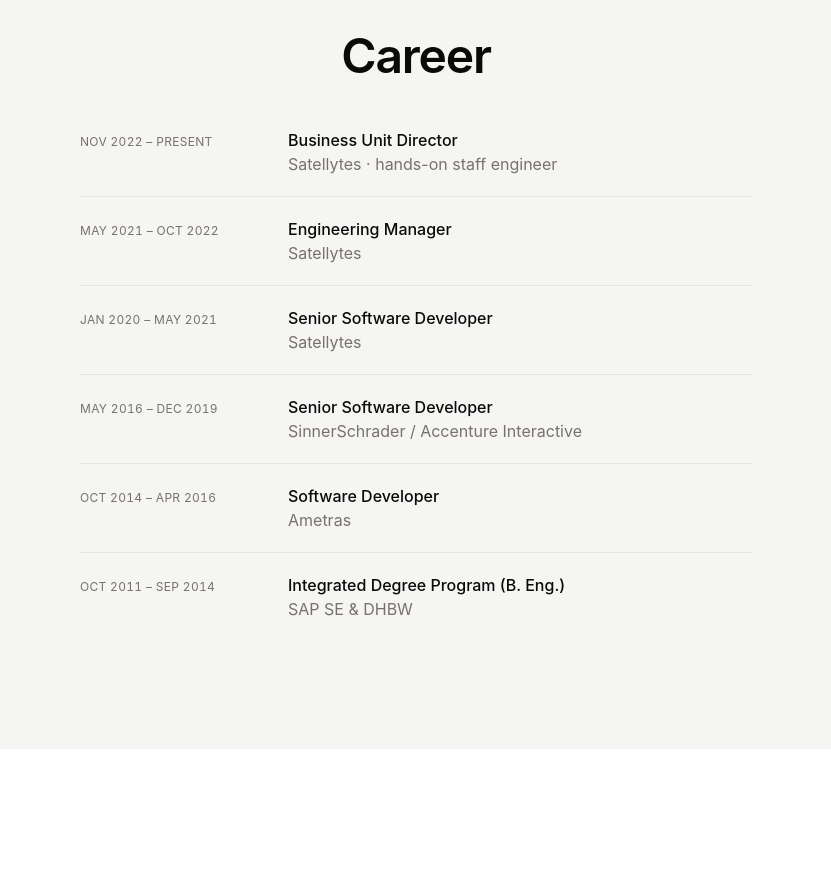
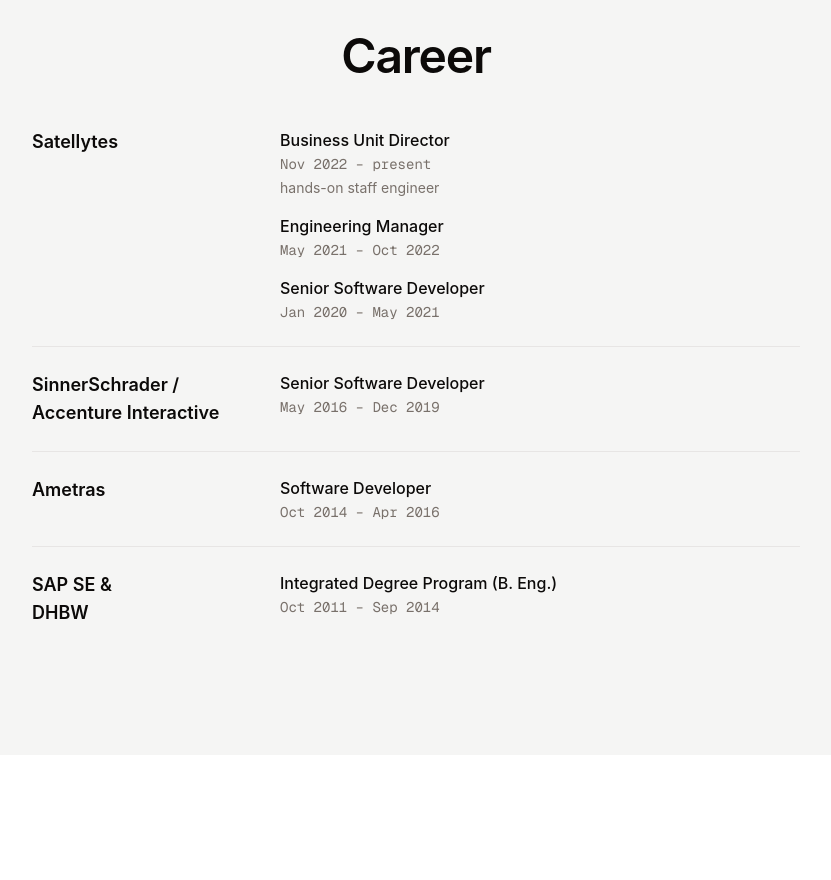
Before and after one commit to feedm3/dietenberger.me, a Next.js app: page / in a window 1280 px wide. Shown: the part 2320-3200 px from the top of the page, without its empty margins (224-1055 px from the left). Built offline with nearby package versions, Linux system fonts and the light colour scheme; no server answers.

Commit message:
refactor(CareerSection): group roles by company and improve layout readability
Consolidate consecutive roles under the same company, enhance visual hierarchy with a grid-based layout, and introduce utility components for date ranges and company names.

```diff
--- a/src/components/career-section.tsx
+++ b/src/components/career-section.tsx
@@ -4,6 +4,13 @@
   title: string;
   company: string;
   descriptor?: string;
+  start: string;
+  end?: string;
+}
+
+interface CareerGroup {
+  company: string;
+  entries: CareerEntry[];
   start: string;
   end?: string;
 }
@@ -51,10 +58,55 @@
   b.start.localeCompare(a.start),
 );
 
-function companyLabel(entry: CareerEntry): string {
-  return entry.descriptor
-    ? `${entry.company} · ${entry.descriptor}`
-    : entry.company;
+// Group consecutive roles at the same company (entries are sorted start desc,
+// so the first entry in a group is the most recent). The group spans from the
+// earliest role's start to the most recent role's end.
+const groups: CareerGroup[] = sortedEntries.reduce<CareerGroup[]>(
+  (acc, entry) => {
+    const last = acc[acc.length - 1];
+    if (last && last.company === entry.company) {
+      last.entries.push(entry);
+      last.start = entry.start;
+    } else {
+      acc.push({
+        company: entry.company,
+        entries: [entry],
+        start: entry.start,
+        end: entry.end,
+      });
+    }
+    return acc;
+  },
+  [],
+);
+
+const mono = 'font-[family-name:var(--font-geist-mono)]';
+
+function DateRange({ start, end }: { start: string; end?: string }) {
+  return (
+    <>
+      <time dateTime={start}>{formatMonth(start)}</time>
+      {' – '}
+      {end ? <time dateTime={end}>{formatMonth(end)}</time> : 'present'}
+    </>
+  );
+}
+
+// Break a two-part company name after its "/" or "&" separator so the second
+// organization sits on its own line (e.g. "SinnerSchrader / Accenture
+// Interactive", "SAP SE & DHBW").
+function CompanyName({ name }: { name: string }) {
+  const match = name.match(/^(.*[/&])\s+(.*)$/);
+  if (!match) {
+    return name;
+  }
+  return (
+    <>
+      {match[1]}
+      <br />
+      {match[2]}
+    </>
+  );
 }
 
 export function CareerSection() {
@@ -65,28 +117,35 @@
           Career
         </h2>
 
-        <ol className="mx-auto mt-12 max-w-2xl divide-y divide-border">
-          {sortedEntries.map((entry) => (
+        <ul className="mx-auto mt-12 max-w-3xl divide-y divide-border">
+          {groups.map((group) => (
             <li
-              key={`${entry.company}-${entry.start}`}
-              className="flex flex-col gap-1 py-5 first:pt-0 last:pb-0 sm:flex-row sm:items-baseline sm:gap-8"
+              key={`${group.company}-${group.start}`}
+              className="grid gap-2 py-6 first:pt-0 last:pb-0 sm:grid-cols-[13rem_1fr] sm:gap-10"
             >
-              <p className="shrink-0 text-xs tracking-wide text-muted-foreground uppercase tabular-nums sm:w-44">
-                <time dateTime={entry.start}>{formatMonth(entry.start)}</time>
-                {' – '}
-                {entry.end ? (
-                  <time dateTime={entry.end}>{formatMonth(entry.end)}</time>
-                ) : (
-                  'present'
-                )}
-              </p>
-              <div>
-                <h3 className="font-medium">{entry.title}</h3>
-                <p className="text-muted-foreground">{companyLabel(entry)}</p>
-              </div>
+              <h3 className="self-start text-lg font-semibold">
+                <CompanyName name={group.company} />
+              </h3>
+              <ol className="space-y-4">
+                {group.entries.map((entry) => (
+                  <li key={entry.start}>
+                    <p className="font-medium">{entry.title}</p>
+                    <p
+                      className={`${mono} mt-0.5 text-sm text-muted-foreground`}
+                    >
+                      <DateRange start={entry.start} end={entry.end} />
+                    </p>
+                    {entry.descriptor ? (
+                      <p className="mt-1 text-sm text-muted-foreground">
+                        {entry.descriptor}
+                      </p>
+                    ) : null}
+                  </li>
+                ))}
+              </ol>
             </li>
           ))}
-        </ol>
+        </ul>
       </div>
     </section>
   );
```
